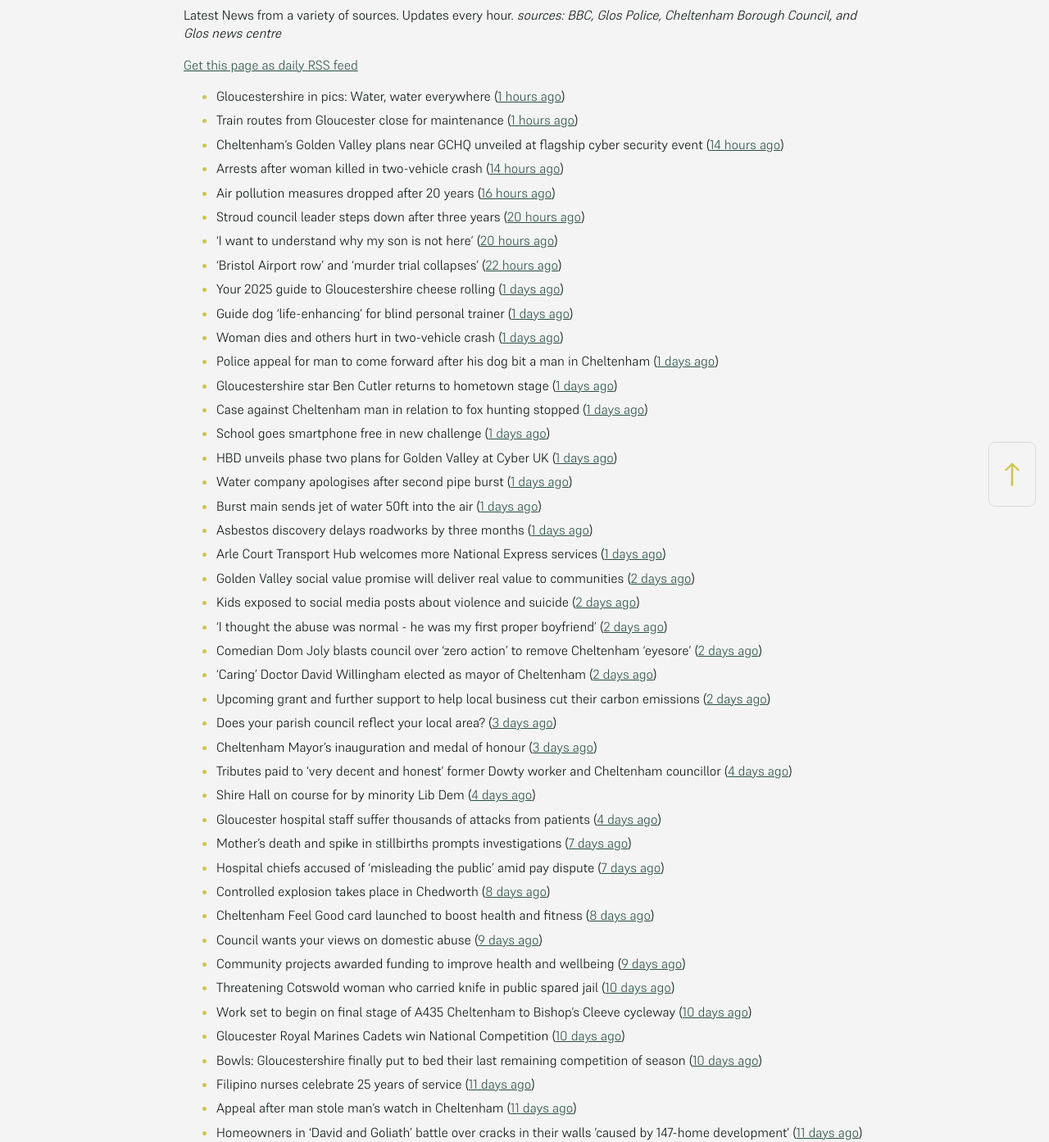
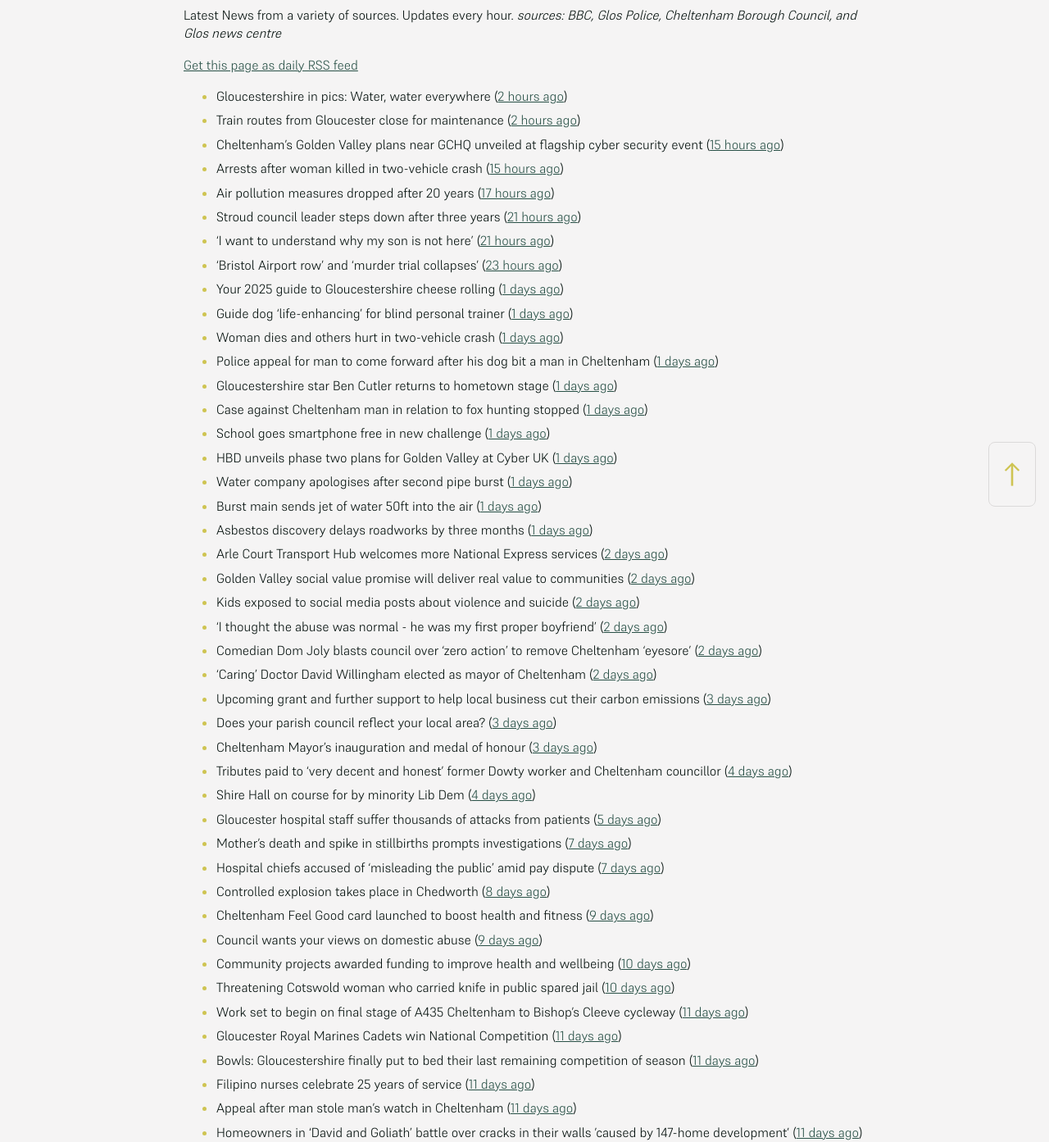
Before and after one commit to mat-0/cheltenham-open-data, a Jekyll site: the page built from _pages/news.md, in a window 1280 px wide. Shown: the part 266-1659 px from the top of the page at 82% size. Built offline with Jekyll 4.4.1, drawn with Linux system fonts in a browser that asks for light colours.

Commit message:
Updated 2025-05-17 08:57:47

```diff
--- a/_pages/news.md
+++ b/_pages/news.md
@@ -12,14 +12,14 @@ _sources: BBC, Glos Police, Cheltenham Borough Council, and Glos news centre_
 [Get this page as daily RSS feed](/daily.rss)
 
 <!-- news_marker starts -->
-- Gloucestershire in pics: Water, water everywhere ([1 hours ago](https://www.bbc.com/news/articles/c8e6d4g6k88o))
-- Train routes from Gloucester close for maintenance ([1 hours ago](https://www.bbc.com/news/articles/c5y64j5nmv1o))
-- Cheltenham’s Golden Valley plans near GCHQ unveiled at flagship cyber security event ([14 hours ago](https://gloucesternewscentre.co.uk/cheltenhams-golden-valley-plans-near-gchq-unveiled-at-flagship-cyber-security-event/))
-- Arrests after woman killed in two-vehicle crash ([14 hours ago](https://www.bbc.com/news/articles/cz0dl0g9zxjo))
-- Air pollution measures dropped after 20 years ([16 hours ago](https://www.bbc.com/news/articles/c7v7d4091gro))
-- Stroud council leader steps down after three years ([20 hours ago](https://www.bbc.com/news/articles/c9dq58pzel5o))
-- 'I want to understand why my son is not here' ([20 hours ago](https://www.bbc.com/news/articles/c5yk7z7k4dyo))
-- 'Bristol Airport row' and 'murder trial collapses' ([22 hours ago](https://www.bbc.com/news/articles/c93lq257pd5o))
+- Gloucestershire in pics: Water, water everywhere ([2 hours ago](https://www.bbc.com/news/articles/c8e6d4g6k88o))
+- Train routes from Gloucester close for maintenance ([2 hours ago](https://www.bbc.com/news/articles/c5y64j5nmv1o))
+- Cheltenham’s Golden Valley plans near GCHQ unveiled at flagship cyber security event ([15 hours ago](https://gloucesternewscentre.co.uk/cheltenhams-golden-valley-plans-near-gchq-unveiled-at-flagship-cyber-security-event/))
+- Arrests after woman killed in two-vehicle crash ([15 hours ago](https://www.bbc.com/news/articles/cz0dl0g9zxjo))
+- Air pollution measures dropped after 20 years ([17 hours ago](https://www.bbc.com/news/articles/c7v7d4091gro))
+- Stroud council leader steps down after three years ([21 hours ago](https://www.bbc.com/news/articles/c9dq58pzel5o))
+- 'I want to understand why my son is not here' ([21 hours ago](https://www.bbc.com/news/articles/c5yk7z7k4dyo))
+- 'Bristol Airport row' and 'murder trial collapses' ([23 hours ago](https://www.bbc.com/news/articles/c93lq257pd5o))
 - Your 2025 guide to Gloucestershire cheese rolling ([1 days ago](https://www.bbc.com/news/articles/c230jj5m1yro))
 - Guide dog 'life-enhancing' for blind personal trainer ([1 days ago](https://www.bbc.com/news/articles/cwy3j8evxg2o))
 - Woman dies and others hurt in two-vehicle crash ([1 days ago](https://www.bbc.com/news/articles/cp3qjdll89jo))
@@ -31,28 +31,28 @@ _sources: BBC, Glos Police, Cheltenham Borough Council, and Glos news centre_
 - Water company apologises after second pipe burst ([1 days ago](https://www.bbc.com/news/articles/cn0g1jygjq1o))
 - Burst main sends jet of water 50ft into the air ([1 days ago](https://www.bbc.com/news/articles/cd620lyqqnqo))
 - Asbestos discovery delays roadworks by three months ([1 days ago](https://www.bbc.com/news/articles/c0j7158dyevo))
-- Arle Court Transport Hub welcomes more National Express services ([1 days ago](https://gloucesternewscentre.co.uk/arle-court-transport-hub-welcomes-more-national-express-services/))
+- Arle Court Transport Hub welcomes more National Express services ([2 days ago](https://gloucesternewscentre.co.uk/arle-court-transport-hub-welcomes-more-national-express-services/))
 - Golden Valley social value promise will deliver real value to communities ([2 days ago](https://www.cheltenham.gov.uk/news/article/3011/golden_valley_social_value_promise_will_deliver_real_value_to_communities))
 - Kids exposed to social media posts about violence and suicide ([2 days ago](https://www.bbc.com/news/articles/c0r1gpr0ezwo))
 - 'I thought the abuse was normal - he was my first proper boyfriend' ([2 days ago](https://www.bbc.com/news/articles/czj47g8kkm9o))
 - Comedian Dom Joly blasts council over ‘zero action’ to remove Cheltenham ‘eyesore’ ([2 days ago](https://gloucesternewscentre.co.uk/comedian-dom-joly-blasts-council-over-zero-action-to-remove-cheltenham-eyesore/))
 - ‘Caring’ Doctor David Willingham elected as mayor of Cheltenham ([2 days ago](https://gloucesternewscentre.co.uk/caring-doctor-david-willingham-elected-as-mayor-of-cheltenham/))
-- Upcoming grant and further support to help local business cut their carbon emissions ([2 days ago](https://www.cheltenham.gov.uk/news/article/3010/upcoming_grant_and_further_support_to_help_local_business_cut_their_carbon_emissions))
+- Upcoming grant and further support to help local business cut their carbon emissions ([3 days ago](https://www.cheltenham.gov.uk/news/article/3010/upcoming_grant_and_further_support_to_help_local_business_cut_their_carbon_emissions))
 - Does your parish council reflect your local area? ([3 days ago](https://www.cheltenham.gov.uk/news/article/3009/does_your_parish_council_reflect_your_local_area))
 - Cheltenham Mayor’s inauguration and medal of honour ([3 days ago](https://www.cheltenham.gov.uk/news/article/3008/cheltenham_mayors_inauguration_and_medal_of_honour))
 - Tributes paid to ‘very decent and honest’ former Dowty worker and Cheltenham councillor ([4 days ago](https://gloucesternewscentre.co.uk/tributes-paid-to-very-decent-and-honest-former-dowty-worker-and-cheltenham-councillor/))
 - Shire Hall on course for by minority Lib Dem ([4 days ago](https://gloucesternewscentre.co.uk/shire-hall-on-course-for-by-minority-lib-dem/))
-- Gloucester hospital staff suffer thousands of attacks from patients ([4 days ago](https://gloucesternewscentre.co.uk/gloucester-hospital-staff-suffer-thousands-of-attacks-from-patients/))
+- Gloucester hospital staff suffer thousands of attacks from patients ([5 days ago](https://gloucesternewscentre.co.uk/gloucester-hospital-staff-suffer-thousands-of-attacks-from-patients/))
 - Mother’s death and spike in stillbirths prompts investigations ([7 days ago](https://gloucesternewscentre.co.uk/mothers-death-and-spike-in-stillbirths-prompts-investigations/))
 - Hospital chiefs accused of ‘misleading the public’ amid pay dispute ([7 days ago](https://gloucesternewscentre.co.uk/hospital-chiefs-accused-of-misleading-the-public-amid-pay-dispute/))
 - Controlled explosion takes place in Chedworth ([8 days ago](https://gloucesternewscentre.co.uk/controlled-explosion-takes-place-in-chedworth/))
-- Cheltenham Feel Good card launched to boost health and fitness ([8 days ago](https://www.cheltenham.gov.uk/news/article/3007/cheltenham_feel_good_card_launched_to_boost_health_and_fitness))
+- Cheltenham Feel Good card launched to boost health and fitness ([9 days ago](https://www.cheltenham.gov.uk/news/article/3007/cheltenham_feel_good_card_launched_to_boost_health_and_fitness))
 - Council wants your views on domestic abuse ([9 days ago](https://gloucesternewscentre.co.uk/council-wants-your-views-on-domestic-abuse/))
-- Community projects awarded funding to improve health and wellbeing ([9 days ago](https://www.cheltenham.gov.uk/news/article/3006/community_projects_awarded_funding_to_improve_health_and_wellbeing))
+- Community projects awarded funding to improve health and wellbeing ([10 days ago](https://www.cheltenham.gov.uk/news/article/3006/community_projects_awarded_funding_to_improve_health_and_wellbeing))
 - Threatening Cotswold woman who carried knife in public spared jail ([10 days ago](https://gloucesternewscentre.co.uk/threatening-cotswold-woman-who-carried-knife-in-public-spared-jail/))
-- Work set to begin on final stage of A435 Cheltenham to Bishop’s Cleeve cycleway ([10 days ago](https://gloucesternewscentre.co.uk/work-set-to-begin-on-final-stage-of-a435-cheltenham-to-bishops-cleeve-cycleway/))
-- Gloucester Royal Marines Cadets win National Competition ([10 days ago](https://gloucesternewscentre.co.uk/gloucester-royal-marines-cadets-win-national-competition/))
-- Bowls: Gloucestershire finally put to bed their last remaining competition of season ([10 days ago](https://gloucesternewscentre.co.uk/bowls-gloucestershire-finally-put-to-bed-their-last-remaining-competition-of-season/))
+- Work set to begin on final stage of A435 Cheltenham to Bishop’s Cleeve cycleway ([11 days ago](https://gloucesternewscentre.co.uk/work-set-to-begin-on-final-stage-of-a435-cheltenham-to-bishops-cleeve-cycleway/))
+- Gloucester Royal Marines Cadets win National Competition ([11 days ago](https://gloucesternewscentre.co.uk/gloucester-royal-marines-cadets-win-national-competition/))
+- Bowls: Gloucestershire finally put to bed their last remaining competition of season ([11 days ago](https://gloucesternewscentre.co.uk/bowls-gloucestershire-finally-put-to-bed-their-last-remaining-competition-of-season/))
 - Filipino nurses celebrate 25 years of service ([11 days ago](https://gloucesternewscentre.co.uk/filipino-nurses-celebrate-25-years-of-service/))
 - Appeal after man stole man’s watch in Cheltenham ([11 days ago](https://gloucesternewscentre.co.uk/appeal-after-man-stole-mans-watch-in-cheltenham/))
 - Homeowners in ‘David and Goliath’ battle over cracks in their walls ’caused by 147-home development’ ([11 days ago](https://gloucesternewscentre.co.uk/homeowners-in-david-and-goliath-battle-over-cracks-in-their-walls-caused-by-147-home-development/))
```
Also changed, not shown: _data/flood.json (+5 -48 lines), _pages/fix-my-street.md (+2 -2 lines), index.md (+4 -4 lines).
